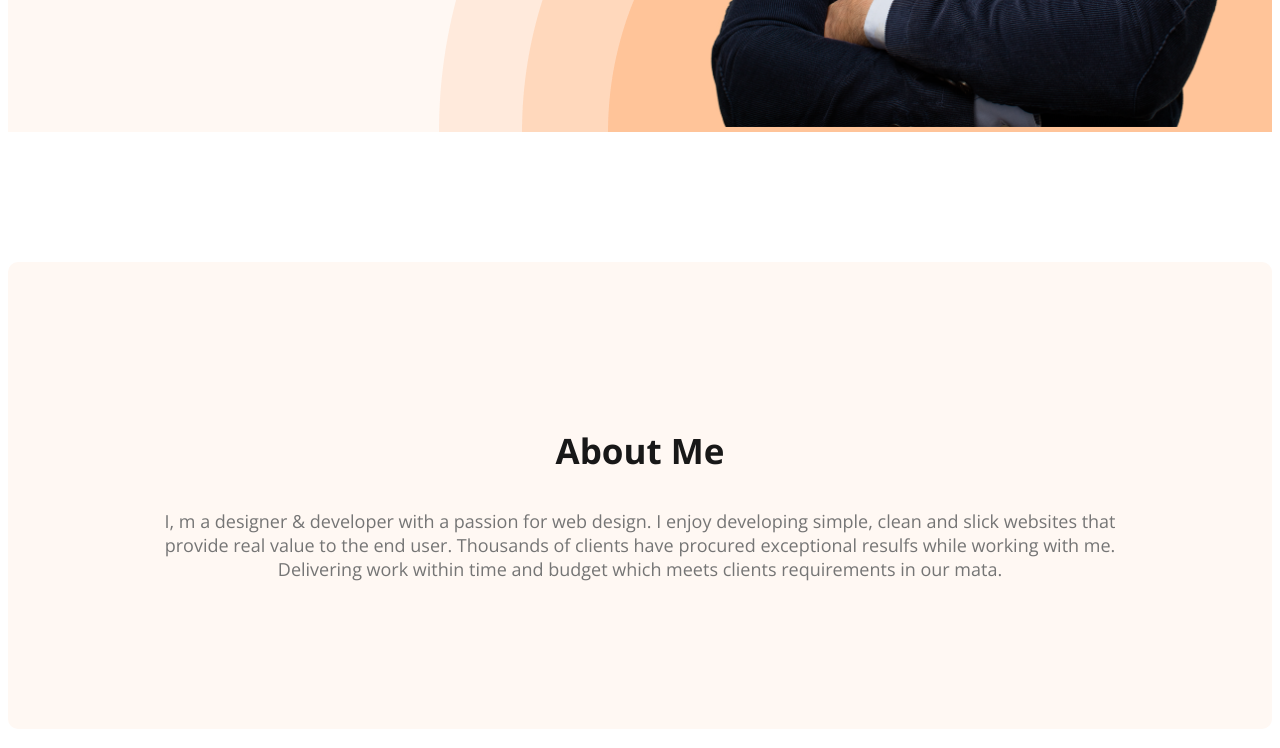
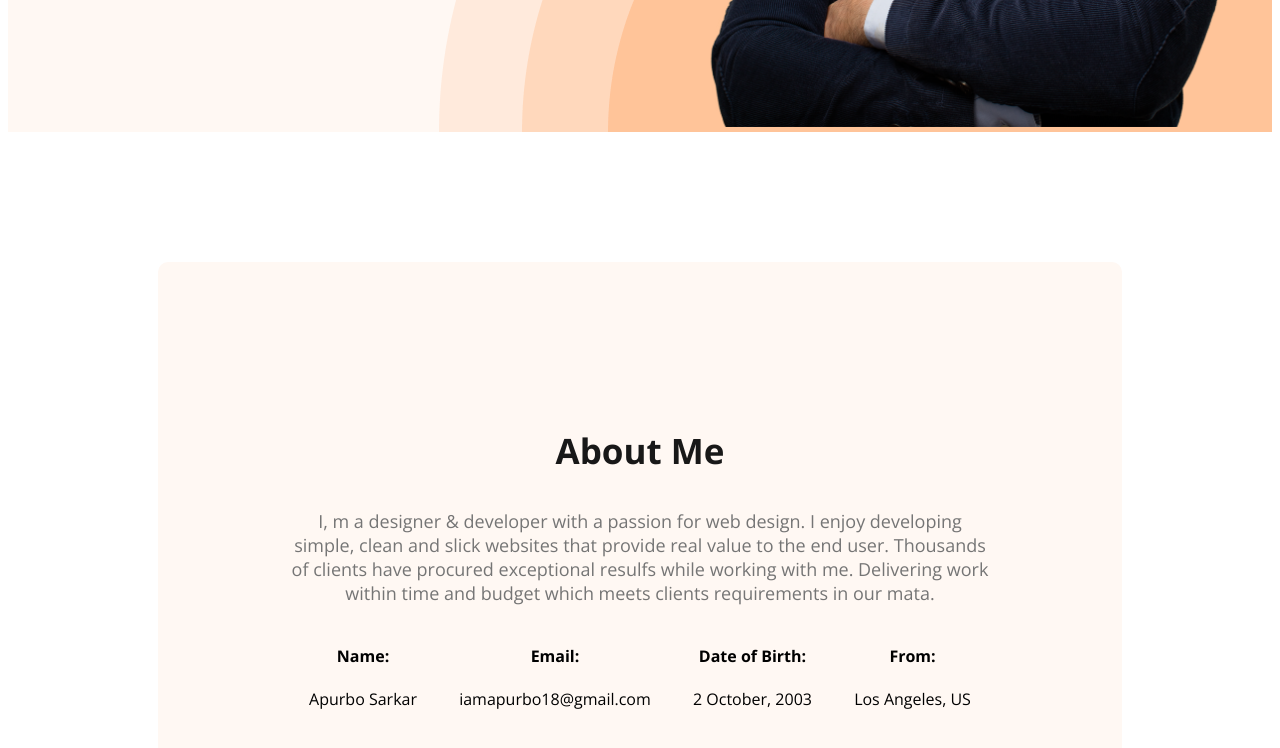
Before and after one commit to iamapurbosarkar/mary-hardy-portfolio, a plain HTML site: page index.html in a window 1280 px wide. Shown: the part 733-1481 px from the top of the page. Drawn offline with nearby package versions, Linux system fonts and the light colour scheme.

Commit message:
added about information

```diff
--- a/Styles/portfolio.css
+++ b/Styles/portfolio.css
@@ -126,3 +126,14 @@ header {
     font-size: 18px;
     text-align: center;
 }
+main{
+    max-width: 1140px;
+    margin: 0 150px;
+}
+.about-info-container{
+    display: flex;
+    justify-content: space-around;
+}
+.about-container{
+    text-align: center;
+}
--- a/index.html
+++ b/index.html
@@ -39,6 +39,24 @@
         <section class="about">
             <h3 class="section-title">About Me</h3>
             <p class="sec-description">I, m a designer & developer with a passion for web design. I enjoy developing simple, clean and slick websites that provide real value to the end user. Thousands of clients have procured exceptional resulfs while working with me. Delivering work within time and budget which meets clients requirements in our mata.</p>
+            <div class="about-info-container">
+                <div class="about-container">
+                    <h4 class="about-title">Name:</h4>
+                    <p class="about-description">Apurbo Sarkar</p>
+                </div>
+                <div class="about-container">
+                    <h4 class="about-title">Email:</h4>
+                    <p class="about-description">iamapurbo18@gmail.com</p>
+                </div>
+                <div class="about-container">
+                    <h4 class="about-title">Date of Birth:</h4>
+                    <p class="about-description">2 October, 2003</p>
+                </div>
+                <div class="about-container">
+                    <h4 class="about-title">From:</h4>
+                    <p class="about-description">Los Angeles, US</p>
+                </div>
+            </div>
         </section>
     </main>
     <footer></footer>
```
